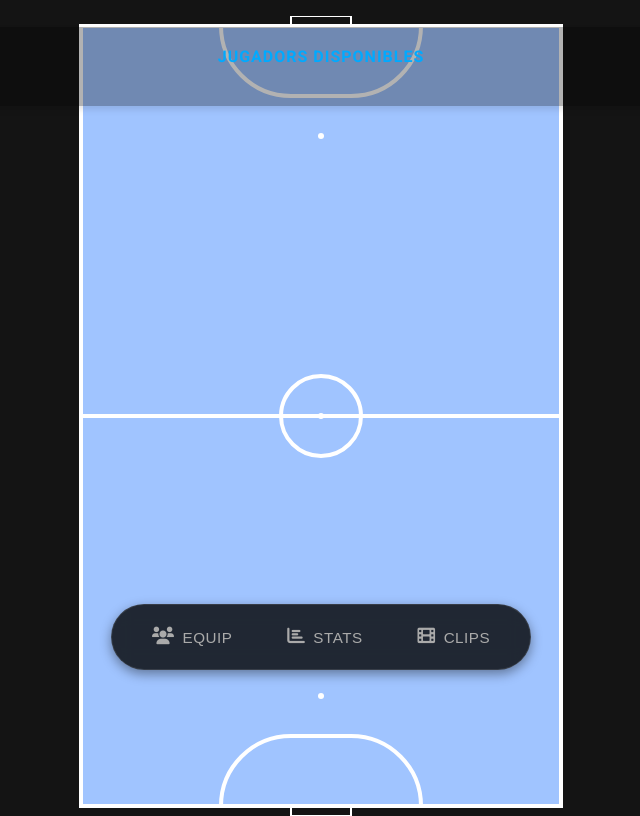
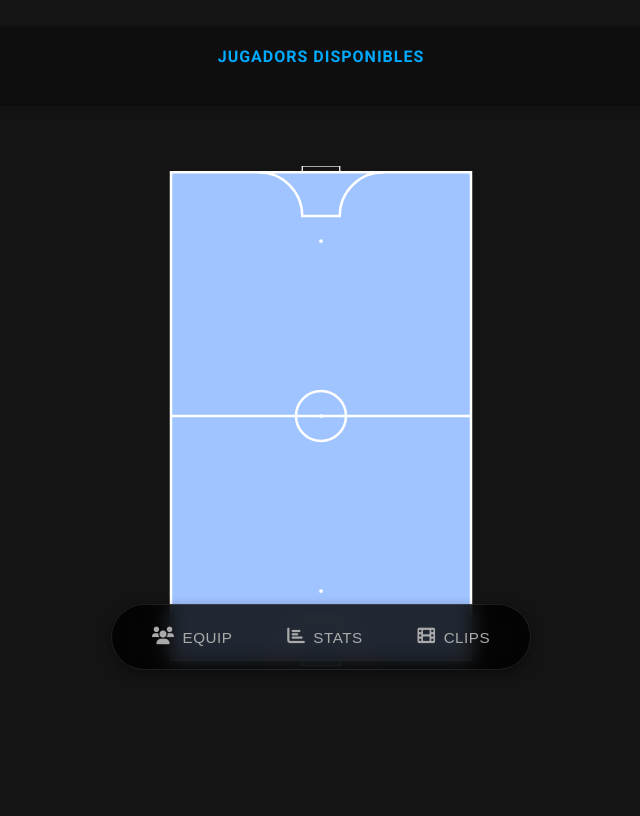
Before and after one commit to roisseoane/ALINSTATS-Football-Team-Manger, a plain HTML site: page index.html in a window 1280 px wide. Shown: the part 110-926 px from the top of the page, without its empty margins (319-959 px from the left). After the commit the page ends 856 px from the top, so only its background shows below. Drawn offline with nearby package versions, Linux system fonts and the light colour scheme.

Commit message:
Canvi de SVG index.html

```diff
--- a/index.html
+++ b/index.html
@@ -23,17 +23,24 @@
         <section id="section-alineacio">
             <div class="campo-container">
                 <div class="campo" id="campo-juego">
-                    <svg viewBox="0 0 800 500" xmlns="http://www.w3.org/2000/svg" style="transform: rotate(90deg); transform-origin: center;">
-                        <rect x="10" y="10" width="780" height="480" stroke="#fff" stroke-width="4" fill="#a0c4ff" />
-                        <line x1="400" y1="10" x2="400" y2="490" stroke="#fff" stroke-width="4" />
-                        <circle cx="400" cy="250" r="40" stroke="#fff" stroke-width="4" fill="none" />
-                        <circle cx="400" cy="250" r="3" fill="#fff" />
-                        <circle cx="120" cy="250" r="3" fill="#fff" />
-                        <circle cx="680" cy="250" r="3" fill="#fff" />
-                        <path d="M 10 150 A 70 70 0 0 1 80 220 L 80 280 A 70 70 0 0 1 10 350" fill="none" stroke="#fff" stroke-width="4"/>
-                        <path d="M 790 150 A 70 70 0 0 0 720 220 L 720 280 A 70 70 0 0 0 790 350" fill="none" stroke="#fff" stroke-width="4"/>
-                        <rect x="0" y="220" width="10" height="60" stroke="#fff" stroke-width="2" fill="none" />
-                        <rect x="790" y="220" width="10" height="60" stroke="#fff" stroke-width="2" fill="none" />
+                    <svg viewBox="0 0 500 800" xmlns="http://www.w3.org/2000/svg">
+                        <rect x="10" y="10" width="480" height="780" stroke="#fff" stroke-width="4" fill="#a0c4ff" />
+
+                        <line x1="10" y1="400" x2="490" y2="400" stroke="#fff" stroke-width="4" />
+
+                        <circle cx="250" cy="400" r="40" stroke="#fff" stroke-width="4" fill="none" />
+
+                        <circle cx="250" cy="400" r="3" fill="#fff" />
+                        <circle cx="250" cy="680" r="3" fill="#fff" />
+                        <circle cx="250" cy="120" r="3" fill="#fff" />
+
+                        <path d="M 150 10 A 70 70 0 0 1 220 80 L 280 80 A 70 70 0 0 1 350 10" fill="none" stroke="#fff" stroke-width="4"/>
+
+                        <path d="M 150 790 A 70 70 0 0 0 220 720 L 280 720 A 70 70 0 0 0 350 790" fill="none" stroke="#fff" stroke-width="4"/>
+
+                        <rect x="220" y="0" width="60" height="10" stroke="#fff" stroke-width="2" fill="none" />
+
+                        <rect x="220" y="790" width="60" height="10" stroke="#fff" stroke-width="2" fill="none" />
                     </svg>
                     <div class="overlay" id="overlay-fichas"></div>
                 </div>
```
